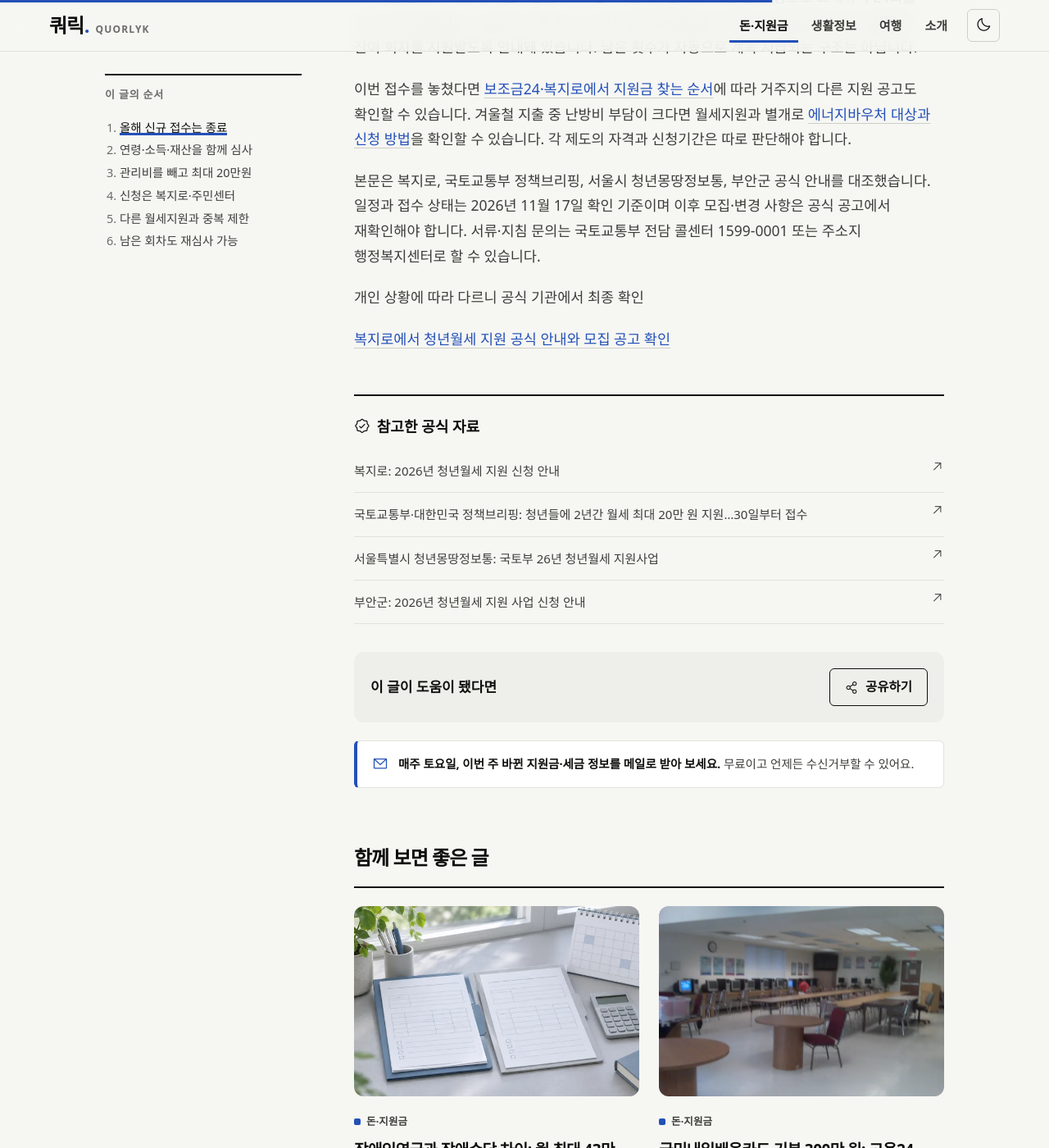
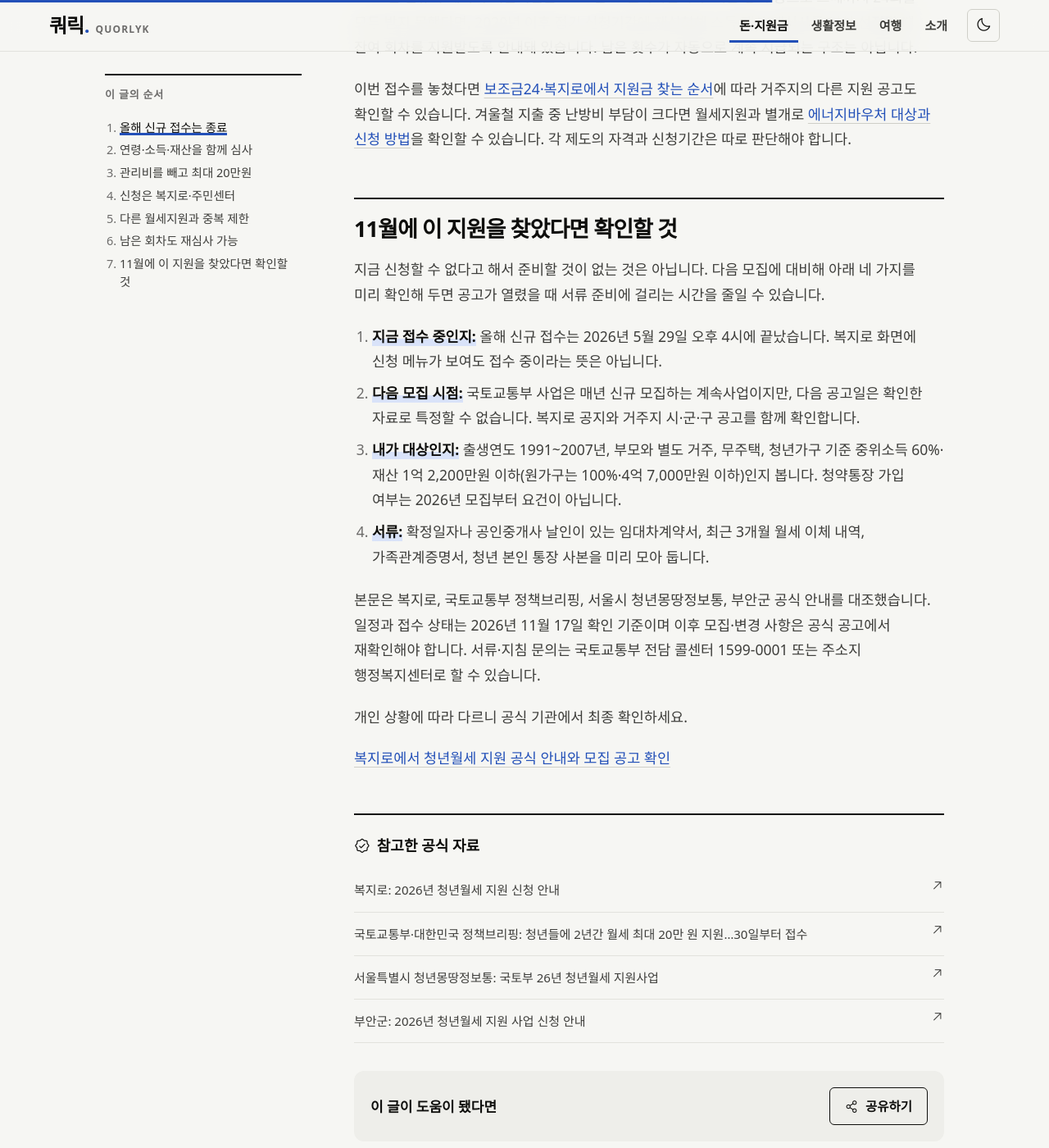
Before and after one commit to ekgoddlek0-dotcom/quorlyk-site, a Jekyll site: the page built from _posts/2026-11-17-youth-monthly-rent-support-eligibility-application.md, in a window 1280 px wide and 1400 px high, scrolled down 4469 px. Shown: the whole window at 82% size. Built offline with Jekyll 4.4.1, drawn with Linux system fonts in a browser that asks for light colours; some web fonts are replaced.

Commit message:
글: 코레일·청년월세·국민내일배움카드 3편에 확인 체크리스트 보강
- 코레일: 예매 전·반환 전 체크리스트(위약금 면제 4조건, 출발 후 창구 반환, 명절·할인 승차권)
- 청년월세: 11월에 찾은 사람이 다음 모집 전에 확인할 4가지와 준비 서류, 잘린 마무리 문장 수정
- 국민내일배움카드: 한도·유효기간·본인부담·사전 상담·중도 포기 차감 계산

```diff
--- a/_posts/2026-11-17-youth-monthly-rent-support-eligibility-application.md
+++ b/_posts/2026-11-17-youth-monthly-rent-support-eligibility-application.md
@@ -83,8 +83,17 @@ sources:
 
 이번 접수를 놓쳤다면 [보조금24·복지로에서 지원금 찾는 순서](/government-benefits-subsidy24-bokjiro-guide-2026/)에 따라 거주지의 다른 지원 공고도 확인할 수 있습니다. 겨울철 지출 중 난방비 부담이 크다면 월세지원과 별개로 [에너지바우처 대상과 신청 방법](/energy-voucher-eligibility-amount-application-usage/)을 확인할 수 있습니다. 각 제도의 자격과 신청기간은 따로 판단해야 합니다.
 
+## 11월에 이 지원을 찾았다면 확인할 것
+
+지금 신청할 수 없다고 해서 준비할 것이 없는 것은 아닙니다. 다음 모집에 대비해 아래 네 가지를 미리 확인해 두면 공고가 열렸을 때 서류 준비에 걸리는 시간을 줄일 수 있습니다.
+
+1. **지금 접수 중인지:** 올해 신규 접수는 2026년 5월 29일 오후 4시에 끝났습니다. 복지로 화면에 신청 메뉴가 보여도 접수 중이라는 뜻은 아닙니다.
+2. **다음 모집 시점:** 국토교통부 사업은 매년 신규 모집하는 계속사업이지만, 다음 공고일은 확인한 자료로 특정할 수 없습니다. 복지로 공지와 거주지 시·군·구 공고를 함께 확인합니다.
+3. **내가 대상인지:** 출생연도 1991~2007년, 부모와 별도 거주, 무주택, 청년가구 기준 중위소득 60%·재산 1억 2,200만원 이하(원가구는 100%·4억 7,000만원 이하)인지 봅니다. 청약통장 가입 여부는 2026년 모집부터 요건이 아닙니다.
+4. **서류:** 확정일자나 공인중개사 날인이 있는 임대차계약서, 최근 3개월 월세 이체 내역, 가족관계증명서, 청년 본인 통장 사본을 미리 모아 둡니다.
+
 본문은 복지로, 국토교통부 정책브리핑, 서울시 청년몽땅정보통, 부안군 공식 안내를 대조했습니다. 일정과 접수 상태는 2026년 11월 17일 확인 기준이며 이후 모집·변경 사항은 공식 공고에서 재확인해야 합니다. 서류·지침 문의는 국토교통부 전담 콜센터 1599-0001 또는 주소지 행정복지센터로 할 수 있습니다.
 
-개인 상황에 따라 다르니 공식 기관에서 최종 확인
+개인 상황에 따라 다르니 공식 기관에서 최종 확인하세요.
 
 [복지로에서 청년월세 지원 공식 안내와 모집 공고 확인](https://www.bokjiro.go.kr/ssis-tbu/cms/pc/customer/notice/1309500_1141.html)
--- a/_posts/2026-11-22-national-learning-card-work24-training-guide.md
+++ b/_posts/2026-11-22-national-learning-card-work24-training-guide.md
@@ -50,6 +50,14 @@ sources:
 
 불가피한 사유 없이 중도에 그만두면 훈련비 외에 지원 한도도 차감될 수 있으므로 처음부터 끝까지 출석할 수 있는 시간표를 고르는 편이 안전합니다. 고용24 안내에 따르면 중도 중단으로 추가 차감되는 금액은 첫 번째 20만 원, 두 번째 50만 원, 세 번째 100만 원입니다. 실업급여 수급 중에는 훈련장려금을 받지 못할 수 있으므로 수강료와 별도로 장려금 지급 여부를 확인해야 합니다. [고용24 수강 유의사항](https://www.work24.go.kr/hr/h/a/1100/selectIssuGudn.do)
 
+## 신청 전에 계산해 둘 것
+
+- **한도:** 기본 300만 원이고, 기간제·파견·단시간·일용근로자, 기초생활수급자·차상위계층 등은 요건을 충족하면 200만 원을 한 번 더 받을 수 있습니다. 추가 지원은 증명 서류를 갖춰 고용센터를 방문해야 합니다.
+- **유효기간:** 카드는 5년이며, 기간이 지나면 남은 금액은 소멸합니다. 언제까지 쓸 계획인지 먼저 정합니다.
+- **본인부담:** 과정을 고를 때 총훈련비가 아니라 본인부담액(승인 훈련비의 15~55%)을 봅니다. 본인부담금도 카드로 결제됩니다.
+- **상담:** 140시간 이상 과정은 수강 신청 전에 진단·상담을 마쳐야 하므로, 카드 발급을 기다리는 동안 상담 일정을 잡아 둡니다.
+- **중도 포기:** 불가피한 사유 없이 그만두면 첫 번째 20만 원, 두 번째 50만 원, 세 번째 100만 원이 한도에서 추가로 차감됩니다. 끝까지 나올 수 있는 시간표인지 확인합니다.
+
 2026년 11월 22일 확인 기준입니다. 발급 요건과 지원 한도는 고용24 발급안내에서, 개강일과 모집 현황 및 본인부담액은 수강 신청 직전에 훈련 통합검색에서 다시 확인하시기 바랍니다.
 
 개인 상황에 따라 다르니 공식 기관에서 최종 확인하시기 바랍니다. [고용24 국민내일배움카드 발급안내](https://www.work24.go.kr/hr/h/a/1100/selectIssuGudn.do)
```
Also changed, not shown: _posts/2026-11-01-korail-train-ticket-booking-refund-fees.md (+15 -0 lines).
